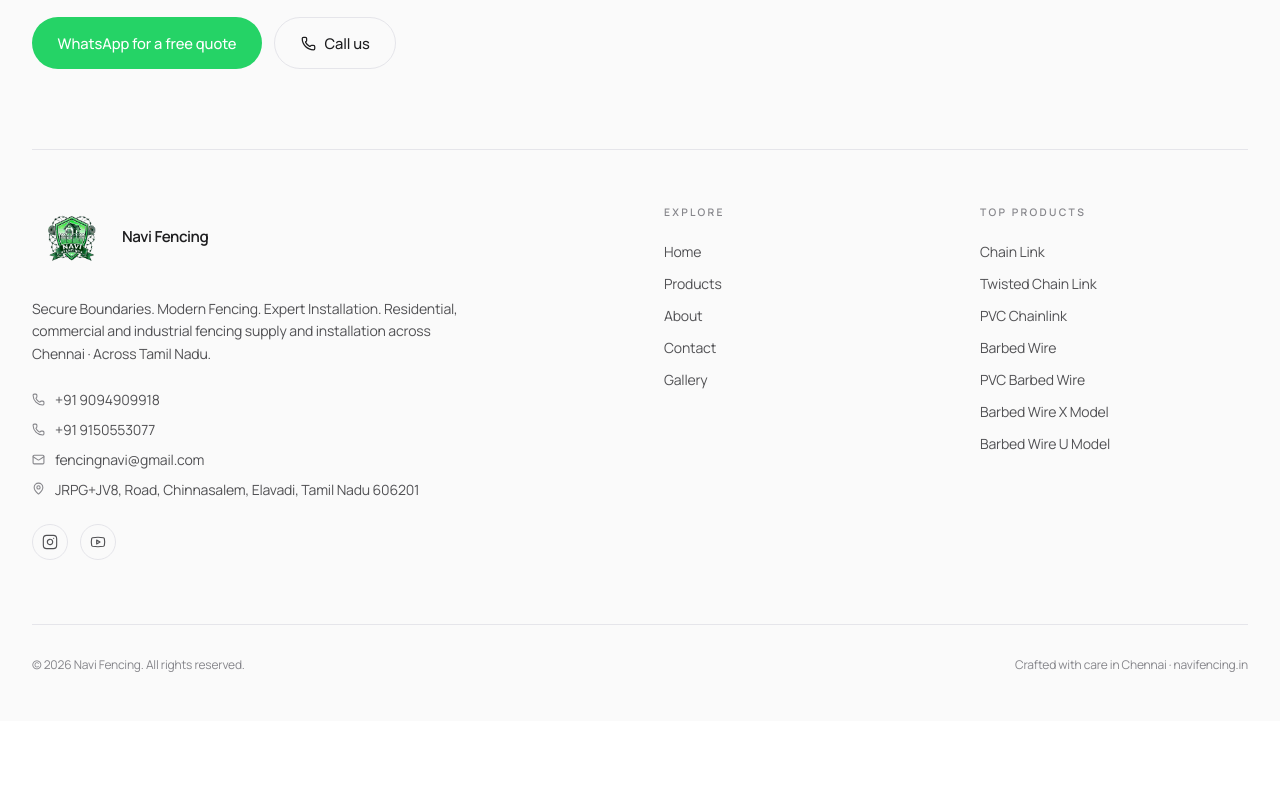
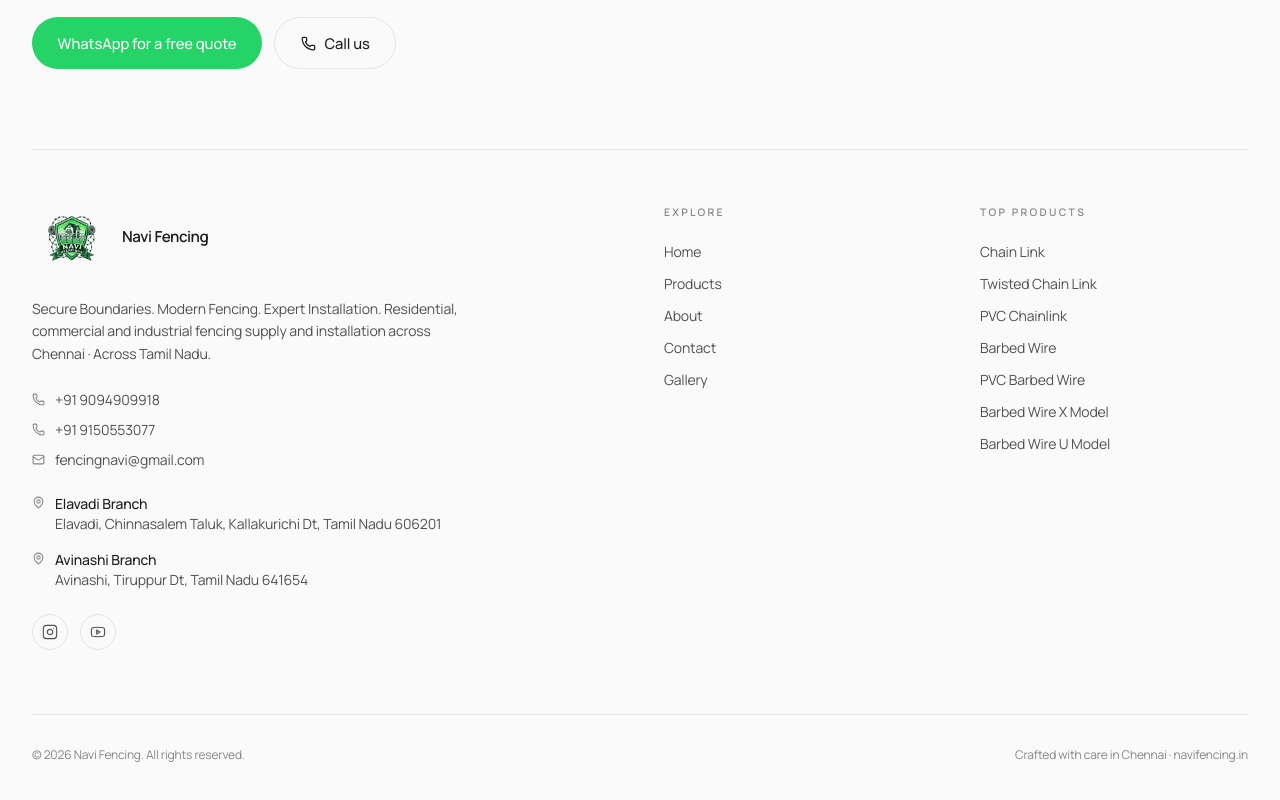
Before and after one commit to Suthan4/fencing-wesbite, a Next.js app: page /contact in a window 1280 px wide. Shown: the part 1346-2146 px from the top of the page. Before the commit the page ends 2067 px from the top, so only its background shows below. Built offline with nearby package versions, Linux system fonts and the light colour scheme; no server answers.

Commit message:
updated number in header and brnach addresses in footer

```diff
--- a/src/components/SiteFooter.tsx
+++ b/src/components/SiteFooter.tsx
@@ -3,9 +3,29 @@ import { Phone, Mail, MapPin } from "lucide-react";
 import Image from "next/image";
 import { company, whatsappUrl, products } from "@/lib/site";
 
-const mapsUrl =
+// Two branch locations.
+// If you'd rather keep this data in lib/site.ts (e.g. company.branches),
+// move this array there and import it instead — the rest of this file
+// will work unchanged as long as the shape matches.
+const branches = [
+  {
+    label: "Elavadi Branch",
+    address: "Elavadi, Chinnasalem Taluk, Kallakurichi Dt, Tamil Nadu 606201",
+    mapsQuery: "Elavadi, Chinnasalem, Kallakurichi, Tamil Nadu 606201",
+  },
+  {
+    label: "Avinashi Branch",
+    address: "Avinashi, Tiruppur Dt, Tamil Nadu 641654",
+    mapsQuery: "Avinashi, Tiruppur, Tamil Nadu 641654",
+  },
+];
+
+function mapsUrlFor(query: string) {
+  return (
     "https://www.google.com/maps/search/?api=1&query=" +
-  encodeURIComponent("JRPG+JV8, Road, Chinnasalem, Elavadi, Tamil Nadu 606201");
+    encodeURIComponent(query)
+  );
+}
 
 // NOTE: lucide-react no longer ships brand/logo icons (Instagram, YouTube,
 // Facebook, etc.) — they were removed due to trademark concerns. Using
@@ -138,18 +158,33 @@ export function SiteFooter() {
                 <Mail size={13} className="text-[#86868b]" />
                 {company.email}
               </a>
+            </div>
+
+            {/* Branch addresses */}
+            <div className="mt-6 space-y-4">
+              {branches.map((b) => (
                 <a
-                href={mapsUrl}
+                  key={b.label}
+                  href={mapsUrlFor(b.mapsQuery)}
                   target="_blank"
                   rel="noopener noreferrer"
-                data-testid="footer-address"
-                className="flex items-start gap-2.5 hover:text-[#1d1d1f]"
+                  data-testid={`footer-address-${b.label
+                    .toLowerCase()
+                    .replace(/\s+/g, "-")}`}
+                  className="flex items-start gap-2.5 text-sm text-[#515154] hover:text-[#1d1d1f]"
                 >
-                <MapPin size={13} className="mt-0.5 shrink-0 text-[#86868b]" />
+                  <MapPin
+                    size={13}
+                    className="mt-0.5 shrink-0 text-[#86868b]"
+                  />
                   <span>
-                  JRPG+JV8, Road, Chinnasalem, Elavadi, Tamil Nadu 606201
+                    <span className="block font-medium text-[#1d1d1f]">
+                      {b.label}
+                    </span>
+                    {b.address}
                   </span>
                 </a>
+              ))}
             </div>
 
             {/* Social links */}
--- a/src/components/SiteHeader.tsx
+++ b/src/components/SiteHeader.tsx
@@ -65,7 +65,7 @@ export function SiteHeader() {
               className="hidden sm:inline-flex items-center gap-1.5 text-[0.78rem] font-medium text-[#1d1d1f]/70 hover:text-[#1d1d1f]"
             >
               <Phone size={13} />
-              +91 91763 37014
+              +91 90949 09918
             </a>
             <a
               href={whatsappUrl()}
```
Lines whose indentation alone changed are shown as unchanged.
